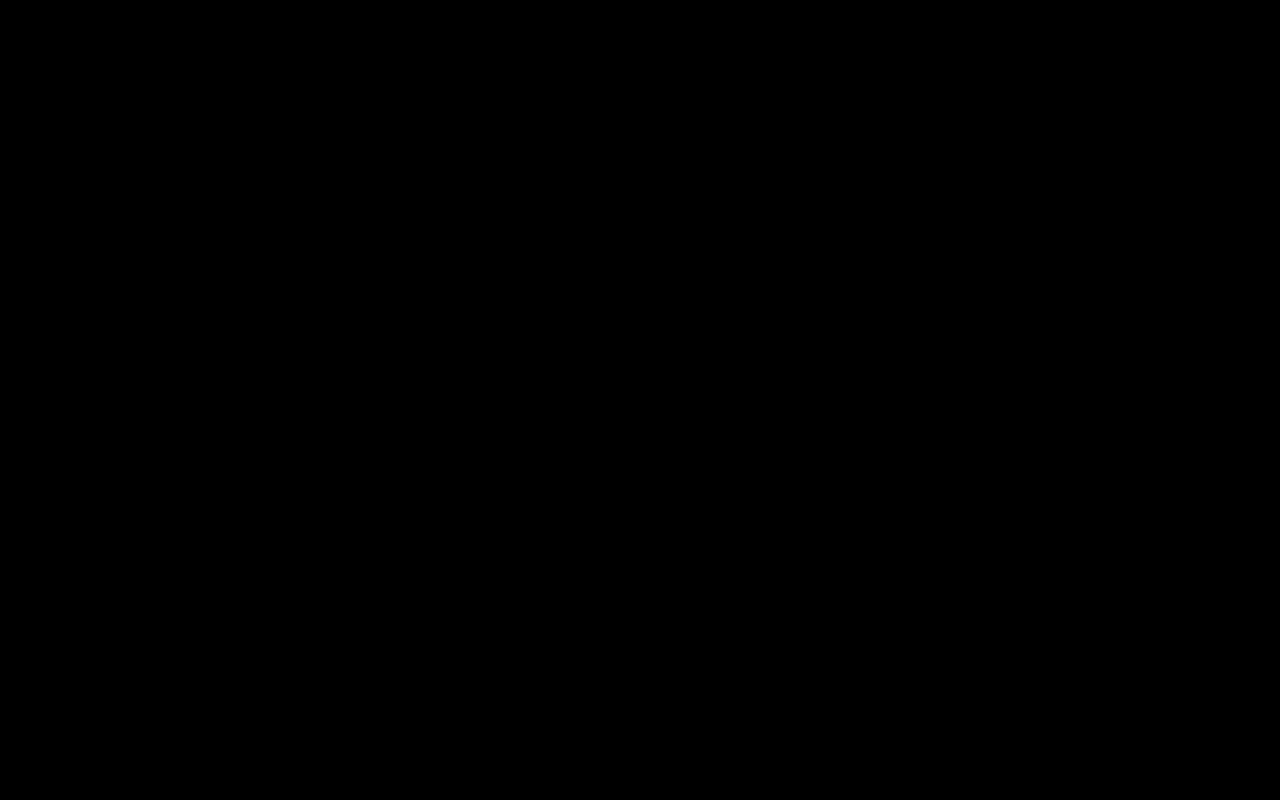
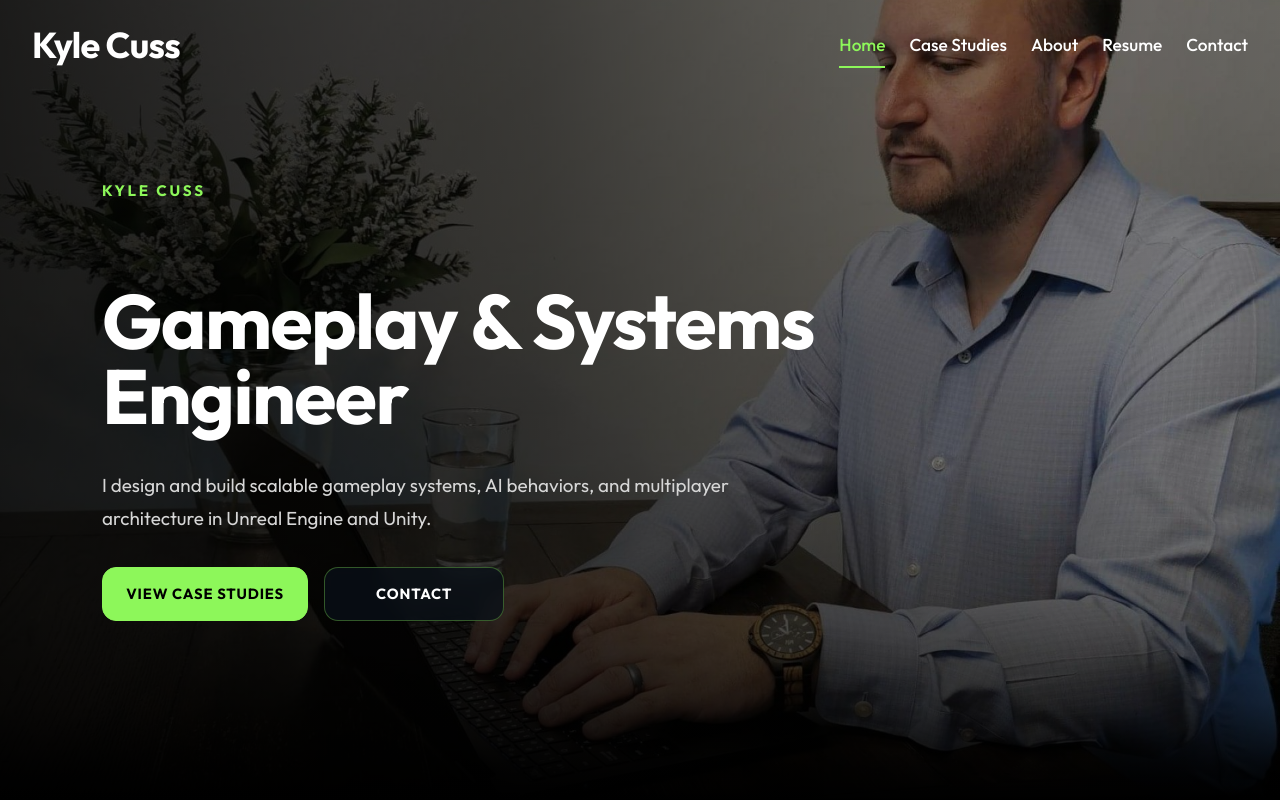
Before and after one commit to Cussk/kylecuss.com, a React (Create React App) app: page / in a window 1280 px wide. Before the commit this address had no page. Shown: the top 800 px of the page. Built offline with nearby package versions, Linux system fonts and the light colour scheme.

Commit message:
added hash route and fixed buttons across site.

```diff
--- a/src/App.js
+++ b/src/App.js
@@ -16,11 +16,11 @@ function App() {
       <ScrollToTop />
 
       <Routes>
-        <Route path="/kylecuss.com/" element={<Home />} />
-        <Route path="/kylecuss.com/case-studies" element={<CaseStudies />} />
-        <Route path="/kylecuss.com/about" element={<About />} />
-        <Route path="/kylecuss.com/resume" element={<Resume />} />
-        <Route path="/kylecuss.com/contact" element={<Contact />} />
+        <Route path="/" element={<Home />} />
+        <Route path="/case-studies" element={<CaseStudies />} />
+        <Route path="/about" element={<About />} />
+        <Route path="/resume" element={<Resume />} />
+        <Route path="/contact" element={<Contact />} />
       </Routes>
     </>
   );
--- a/src/components/AboutContent.js
+++ b/src/components/AboutContent.js
@@ -39,11 +39,11 @@ const AboutContent = () => {
             </p>
 
             <div className='about-actions'>
-              <Link to='/kylecuss.com/contact'>
+              <Link to='/contact'>
                 <button className='btn'>Contact</button>
               </Link>
 
-              <Link to='/kylecuss.com/case-studies'>
+              <Link to='/case-studies'>
                 <button className='btn btn-outline'>View Case Studies</button>
               </Link>
             </div>
--- a/src/components/CaseStudiesSection.jsx
+++ b/src/components/CaseStudiesSection.jsx
@@ -7,6 +7,16 @@ const CaseStudiesSection = ({ featuredOnly = false, compact = false }) => {
   const studies = featuredOnly
     ? CaseStudiesData.filter((study) => study.featured)
     : CaseStudiesData;
+
+  const handleScrollToStudy = (slug) => {
+    const el = document.getElementById(slug);
+    if (el) {
+      el.scrollIntoView({
+        behavior: 'smooth',
+        block: 'start',
+      });
+    }
+  };
 
   return (
     <section className='case-studies-section'>
@@ -22,13 +32,14 @@ const CaseStudiesSection = ({ featuredOnly = false, compact = false }) => {
 
             <nav className='case-studies-nav' aria-label='Case study quick navigation'>
               {studies.map((study) => (
-                <a
+                <button
                   key={study.id}
-                  href={`#${study.slug}`}
+                  type='button'
                   className='case-studies-nav__pill'
+                  onClick={() => handleScrollToStudy(study.slug)}
                 >
                   {study.navLabel || study.title}
-                </a>
+                </button>
               ))}
             </nav>
           </>
--- a/src/components/FeaturedCaseStudy.jsx
+++ b/src/components/FeaturedCaseStudy.jsx
@@ -23,7 +23,7 @@ const FeaturedCaseStudy = () => {
         <CaseStudyCard study={featuredStudy} compact={true} />
 
         <div className='featured-case-study__actions'>
-          <Link to='/kylecuss.com/case-studies' className='btn'>
+          <Link to='/case-studies' className='btn'>
             View All Case Studies
           </Link>
         </div>
--- a/src/components/HeroImg.js
+++ b/src/components/HeroImg.js
@@ -19,8 +19,8 @@ const HeroImg = () => {
         </p>
 
         <div className='home-hero__actions'>
-          <Link to='/kylecuss.com/case-studies' className='btn'>View Case Studies</Link>
-          <Link to='/kylecuss.com/contact' className='btn btn-light'>Contact</Link>
+          <Link to='/case-studies' className='btn'>View Case Studies</Link>
+          <Link to='/contact' className='btn btn-light'>Contact</Link>
         </div>
       </div>
     </section>
--- a/src/components/NavBar.js
+++ b/src/components/NavBar.js
@@ -35,33 +35,33 @@ const NavBar = () => {
 
   return (
     <header className={scrolled || click ? 'header header-bg' : 'header'}>
-      <NavLink to='/kylecuss.com/' className='header__brand' onClick={closeMenu}>
+      <NavLink to='/' className='header__brand' onClick={closeMenu}>
         <h1>Kyle Cuss</h1>
       </NavLink>
 
       <ul className={click ? 'nav-menu active' : 'nav-menu'}>
         <li>
-          <NavLink to='/kylecuss.com/' end onClick={closeMenu}>
+          <NavLink to='/' end onClick={closeMenu}>
             Home
           </NavLink>
         </li>
         <li>
-          <NavLink to='/kylecuss.com/case-studies' onClick={closeMenu}>
+          <NavLink to='/case-studies' onClick={closeMenu}>
             Case Studies
           </NavLink>
         </li>
         <li>
-          <NavLink to='/kylecuss.com/about' onClick={closeMenu}>
+          <NavLink to='/about' onClick={closeMenu}>
             About
           </NavLink>
         </li>
         <li>
-          <NavLink to='/kylecuss.com/resume' onClick={closeMenu}>
+          <NavLink to='/resume' onClick={closeMenu}>
             Resume
           </NavLink>
         </li>
         <li>
-          <NavLink to='/kylecuss.com/contact' onClick={closeMenu}>
+          <NavLink to='/contact' onClick={closeMenu}>
             Contact
           </NavLink>
         </li>
--- a/src/index.js
+++ b/src/index.js
@@ -2,11 +2,11 @@ import React from 'react';
 import ReactDOM from 'react-dom/client';
 import './index.css';
 import App from './App';
-import { BrowserRouter } from 'react-router-dom';
+import { HashRouter } from 'react-router-dom';
 
 const root = ReactDOM.createRoot(document.getElementById('root'));
 root.render(
-  <BrowserRouter>
+  <HashRouter>
     <App />
-  </BrowserRouter>
+  </HashRouter>
 );
```
